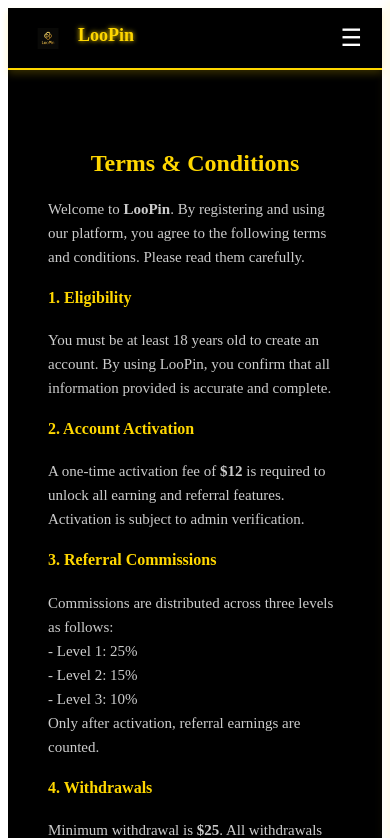
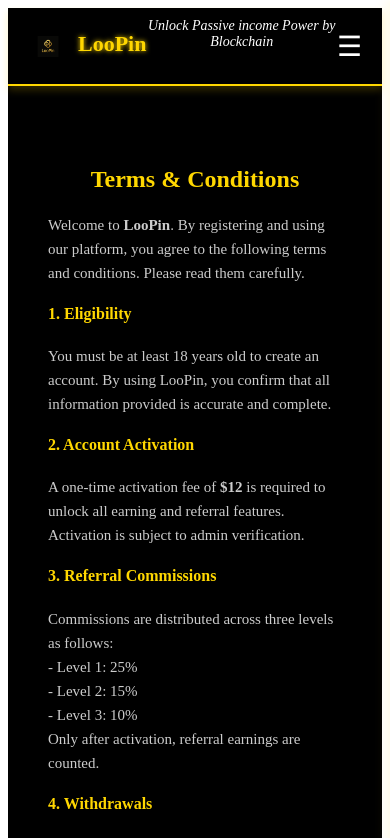
Before and after one commit to loopinbd/LooPin, a React (Vite) app: page /terms in a window 390 px wide. Shown: the top 838 px of the page. Built offline with nearby package versions, Linux system fonts and the light colour scheme; no server answers.

Commit message:
Update Header.css

```diff
--- a/src/styles/Header.css
+++ b/src/styles/Header.css
@@ -4,7 +4,7 @@
   display: flex;
   align-items: center;
   justify-content: space-between;
-  background-color: #000;
+  background-color: #000000;
   padding: 10px 20px;
   border-bottom: 2px solid gold;
   position: sticky;
@@ -39,9 +39,6 @@
   color: white;
   font-style: italic;
   animation: fadeIn 1s ease-in-out;
-  white-space: nowrap;
-  overflow: hidden;
-  text-overflow: ellipsis;
 }
 
 .menu-icon {
@@ -66,18 +63,3 @@
     transform: translateY(0);
   }
 }
-
-/* Optional: Responsive adjustments */
-@media (max-width: 600px) {
-  .app-name {
-    font-size: 18px;
-  }
-
-  .tagline {
-    display: none;
-  }
-
-  .menu-icon {
-    font-size: 24px;
-  }
-}
```
